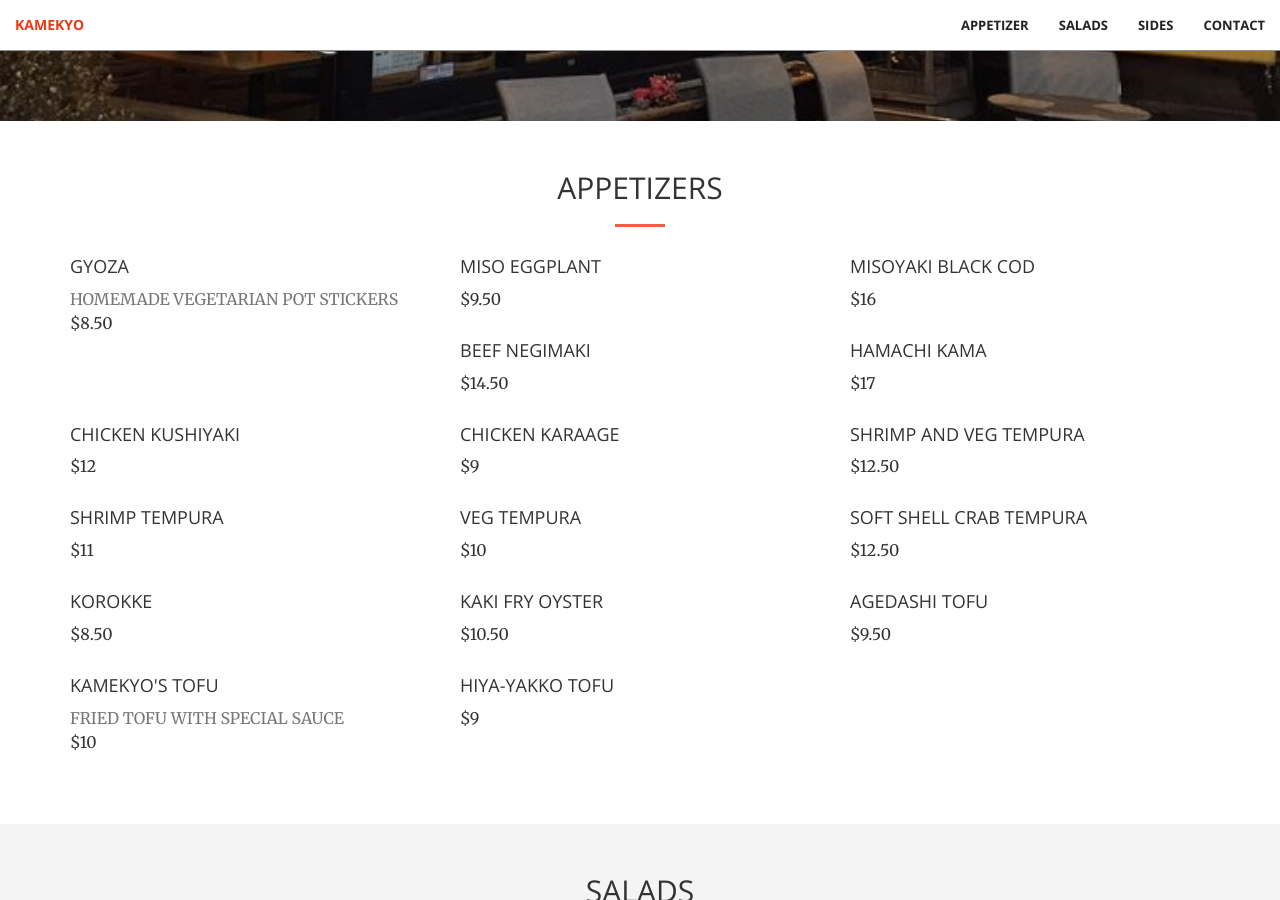
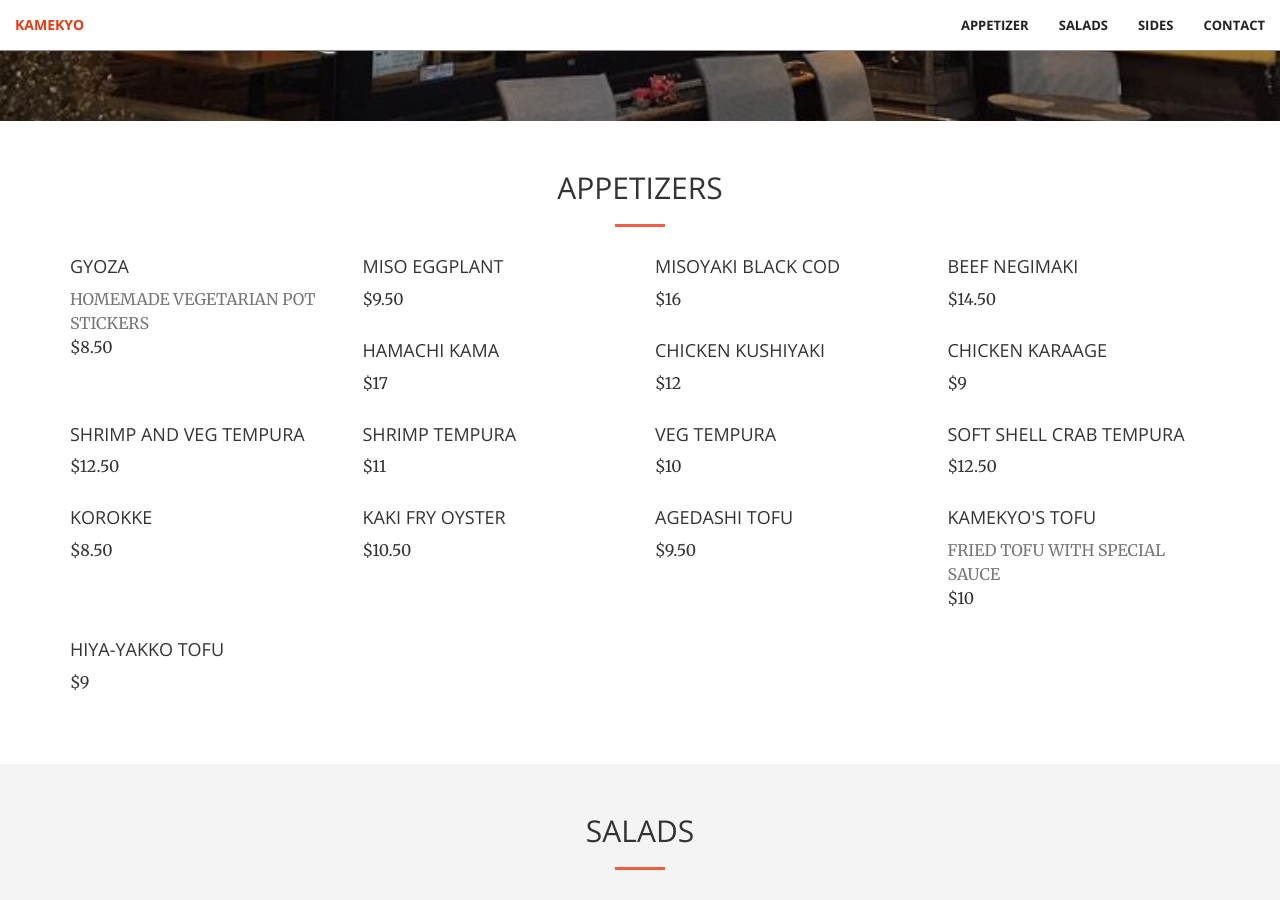
Before and after one commit to CyrusLiang/kamekyo, a Jekyll site: the page built from index.html, in a window 1280 px wide and 900 px high, scrolled down 779 px. Built offline with Jekyll 4.4.1, drawn with Linux system fonts in a browser that asks for light colours.

Commit message:
Update appetizers.html

```diff
--- a/_includes/appetizers.html
+++ b/_includes/appetizers.html
@@ -9,99 +9,99 @@
     </div>
     <div class="container">
         <div class="row">
-            <div class="col-lg-4 col-sm-12">
+            <div class="col-lg-3 col-sm-6">
                 <div class="food-box">
                     <h4>Gyoza</h4>
                     <p class="text-muted">Homemade vegetarian pot stickers</p>
                     <p id="gyoza"></p>
                 </div>
             </div>
-            <div class="col-lg-4 col-sm-12">
+            <div class="col-lg-3 col-sm-6">
                 <div class="food-box">
                     <h4>Miso Eggplant</h4>
                     <p id="eggp"></p>
                 </div>
             </div>
-            <div class="col-lg-4 col-sm-12">
+            <div class="col-lg-3 col-sm-6">
                 <div class="food-box">
                     <h4>Misoyaki Black Cod</h4>
                     <p id="misoyaki"></p>
                 </div>
             </div>
-            <div class="col-lg-4 col-sm-12">
+            <div class="col-lg-3 col-sm-6">
                 <div class="food-box">
                     <h4>Beef Negimaki</h4>
                     <p id="bnegi"></p>
                 </div>
             </div>
-            <div class="col-lg-4 col-sm-12">
+            <div class="col-lg-3 col-sm-6">
                 <div class="food-box">
                     <h4>Hamachi Kama</h4>
                     <p id="hkama"></p>
                 </div>
             </div>
-            <div class="col-lg-4 col-sm-12">
+            <div class="col-lg-3 col-sm-6">
                 <div class="food-box">
                     <h4>Chicken Kushiyaki</h4>
                     <p id="ckushi"></p>
                 </div>
             </div>
-            <div class="col-lg-4 col-sm-12">
+            <div class="col-lg-3 col-sm-6">
                 <div class="food-box">
                     <h4>Chicken Karaage</h4>
                     <p id="karaage"></p>
                 </div>
             </div>
-            <div class="col-lg-4 col-sm-12">
+            <div class="col-lg-3 col-sm-6">
                 <div class="food-box">
                     <h4>Shrimp and Veg Tempura</h4>
                     <p id="svtempura"></p>
                 </div>
             </div>
-            <div class="col-lg-4 col-sm-12">
+            <div class="col-lg-3 col-sm-6">
                 <div class="food-box">
                     <h4>Shrimp Tempura</h4>
                     <p id="stempura"></p>
                 </div>
             </div>
-            <div class="col-lg-4 col-sm-12">
+            <div class="col-lg-3 col-sm-6">
                 <div class="food-box">
                     <h4>Veg Tempura</h4>
                     <p id="vtempura"></p>
                 </div>
             </div>
-            <div class="col-lg-4 col-sm-12">
+            <div class="col-lg-3 col-sm-6">
                 <div class="food-box">
                     <h4>Soft Shell Crab Tempura</h4>
                     <p id="sscrab"></p>
                 </div>
             </div>
-            <div class="col-lg-4 col-sm-12">
+            <div class="col-lg-3 col-sm-6">
                 <div class="food-box">
                     <h4>Korokke</h4>
                     <p id="korokke"></p>
                 </div>
             </div>
-            <div class="col-lg-4 col-sm-12">
+            <div class="col-lg-3 col-sm-6">
                 <div class="food-box">
                     <h4>Kaki Fry Oyster</h4>
                     <p id="kakifry"></p>
                 </div>
             </div>
-            <div class="col-lg-4 col-sm-12">
+            <div class="col-lg-3 col-sm-6">
                 <div class="food-box">
                     <h4>Agedashi Tofu</h4>
                     <p id="atofu"></p>
                 </div>
             </div>
-            <div class="col-lg-4 col-sm-12">
+            <div class="col-lg-3 col-sm-6">
                 <div class="food-box">
                     <h4>Kamekyo's Tofu</h4>
                     <p class="text-muted">Fried tofu with special sauce</p>
                     <p id="ktofu"></p>
                 </div>
             </div>
-            <div class="col-lg-4 col-sm-12">
+            <div class="col-lg-3 col-sm-6">
                 <div class="food-box">
                     <h4>Hiya-yakko Tofu</h4>
                     <p id="htofu"></p>
```
